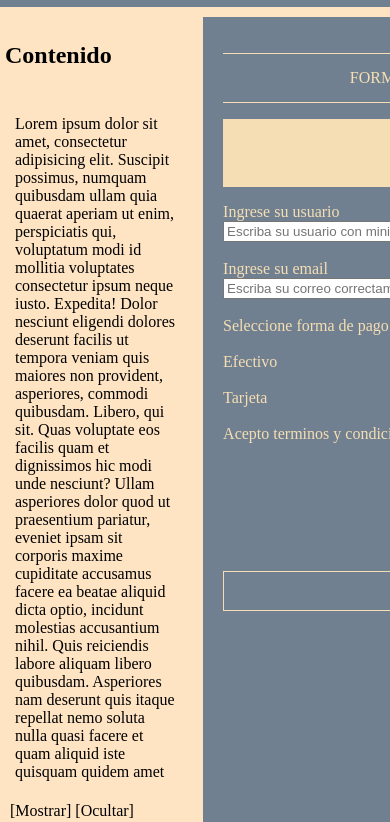
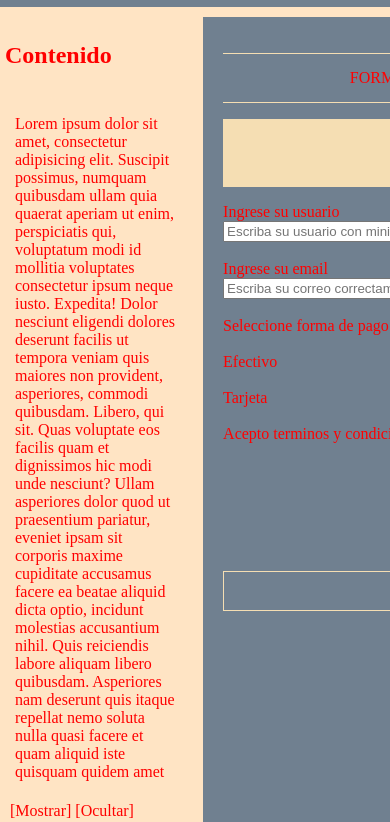
Before and after one commit to nekonapster/DIW, a plain HTML site: page webResponsive/index.html in a window 390 px wide. Shown: the part 184-1006 px from the top of the page. Drawn offline with nearby package versions, Linux system fonts and the light colour scheme.

Commit message:
agregando mediaquery

```diff
--- a/webResponsive/style.css
+++ b/webResponsive/style.css
@@ -171,3 +171,11 @@ input#show:checked ~ div#content {
     background: url('./img/2.png') no-repeat;
     background-position:0px 0px;
 }
+
+/* MEDIAQUERY */
+
+@media (max-width: 500px) {
+ *{
+  color: red;
+ }
+}
```
